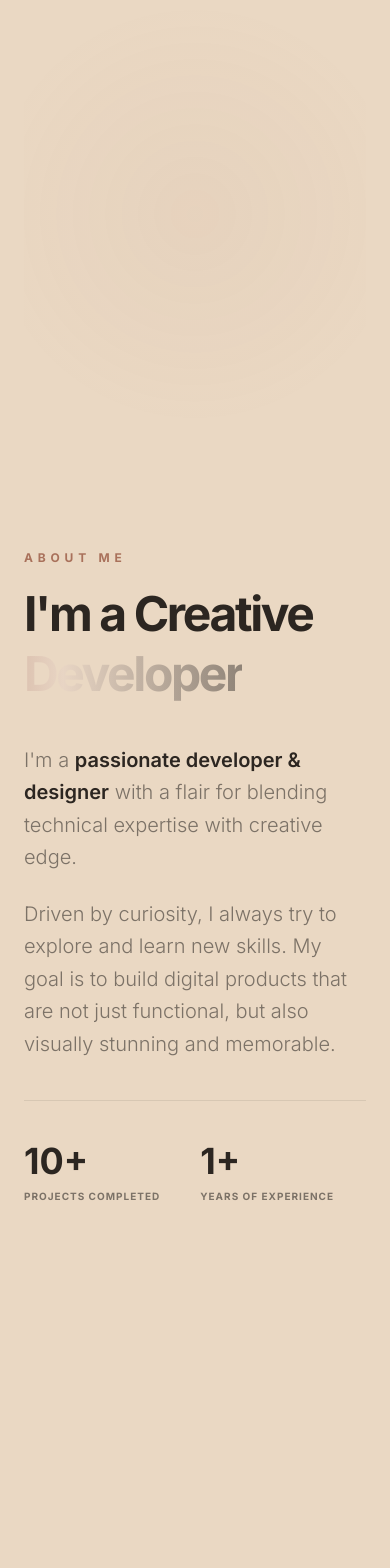
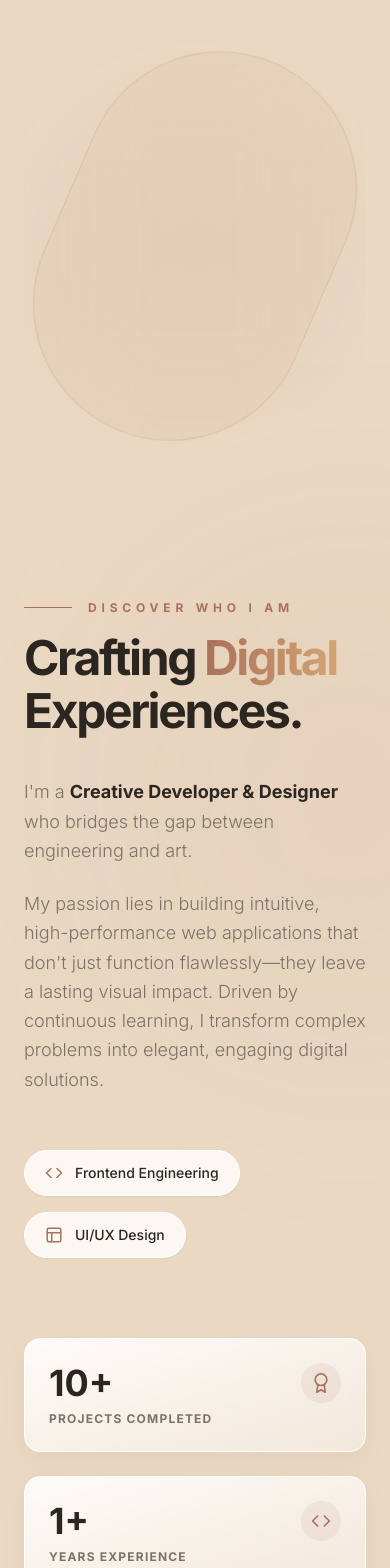
Before and after one commit to Techside-Pragyan/Techside-Portfolio, a React (Vite) app: page / in a window 390 px wide. Shown: the part 1618-3186 px from the top of the page. Built offline with nearby package versions, Linux system fonts and the light colour scheme.

Commit message:
feat: add responsive hero section with interactive 3D parallax card deck

```diff
--- a/src/sections/About.jsx
+++ b/src/sections/About.jsx
@@ -1,15 +1,37 @@
 import React, { useRef } from 'react';
 import { motion, useInView } from 'framer-motion';
+import { FiCode, FiLayout, FiAward } from 'react-icons/fi';
 
 const About = () => {
   const containerRef = useRef(null);
-  // Track if the section is inside the viewport (amount: 0.1 means at least 10% visible)
   const isInView = useInView(containerRef, { once: false, amount: 0.15 });
 
+  const containerVariants = {
+    hidden: { opacity: 0 },
+    visible: {
+      opacity: 1,
+      transition: {
+        staggerChildren: 0.2,
+      },
+    },
+  };
+
+  const itemVariants = {
+    hidden: { opacity: 0, y: 20 },
+    visible: {
+      opacity: 1,
+      y: 0,
+      transition: { duration: 0.6, ease: "easeOut" }
+    },
+  };
+
   return (
-    <section id="about" className="py-24 px-6 relative z-10 overflow-hidden bg-transparent">
-      <div className="container mx-auto max-w-7xl">
-        <div className="grid lg:grid-cols-2 gap-20 items-center">
+    <section id="about" className="py-32 px-6 relative z-10 overflow-hidden bg-transparent">
+      {/* Decorative background elements */}
+      <div className="absolute top-1/2 left-1/4 w-[500px] h-[500px] bg-[#A9715B]/5 rounded-full blur-[120px] -translate-y-1/2 pointer-events-none" />
+
+      <div className="container mx-auto max-w-7xl relative">
+        <div className="grid lg:grid-cols-2 gap-16 lg:gap-24 items-center">
 
           {/* Left Side: Interactive 3D Portal Crystal (Lazy Loaded) */}
           <motion.div
@@ -18,57 +40,88 @@ const About = () => {
             whileInView={{ opacity: 1, scale: 1 }}
             viewport={{ once: true }}
             transition={{ duration: 1 }}
-            className="relative h-[500px] lg:h-[700px] pointer-events-auto cursor-grab active:cursor-grabbing flex items-center justify-center"
+            className="relative h-[500px] lg:h-[700px] pointer-events-auto cursor-grab active:cursor-grabbing flex items-center justify-center group"
           >
+            {/* Elegant glass ring behind 3D object */}
+            <div className="absolute w-[80%] h-[80%] rounded-full border border-[#A9715B]/20 bg-[#A9715B]/5 backdrop-blur-3xl animate-[spin_20s_linear_infinite] group-hover:bg-[#A9715B]/10 transition-colors duration-700" />
+
             {isInView ? (
               <spline-viewer
                 url="https://prod.spline.design/6Wq1Q7YGyM2G5qth/scene.splinecode"
-                className="w-full h-full scale-110"
+                className="w-full h-full scale-110 relative z-10 drop-shadow-2xl"
               ></spline-viewer>
             ) : (
-              // High-performance beautiful glowing backing placeholder when off-screen
-              <div className="w-[300px] h-[300px] rounded-full bg-[radial-gradient(circle_at_center,rgba(169,113,91,0.08),transparent_70%)] blur-3xl animate-pulse pointer-events-none"></div>
+              <div className="w-[300px] h-[300px] rounded-full bg-[radial-gradient(circle_at_center,rgba(169,113,91,0.15),transparent_70%)] blur-3xl animate-pulse pointer-events-none relative z-10"></div>
             )}
 
-            {/* Background Glow */}
-            <div className="absolute inset-0 bg-[radial-gradient(circle_at_center,rgba(169,113,91,0.05),transparent_70%)] -z-10 pointer-events-none"></div>
+            <div className="absolute inset-0 bg-[radial-gradient(circle_at_center,rgba(169,113,91,0.08),transparent_70%)] -z-10 pointer-events-none"></div>
           </motion.div>
 
-          {/* Right Side: About Content */}
+          {/* Right Side: Premium About Content */}
           <motion.div
-            initial={{ opacity: 0, x: 50 }}
-            whileInView={{ opacity: 1, x: 0 }}
-            viewport={{ once: true }}
-            transition={{ duration: 0.8 }}
-            className="space-y-10"
+            variants={containerVariants}
+            initial="hidden"
+            whileInView="visible"
+            viewport={{ once: true, amount: 0.2 }}
+            className="relative space-y-10"
           >
-            <div className="space-y-4">
-              <span className="text-[#A9715B] font-bold tracking-[0.4em] uppercase text-xs">About Me</span>
-              <h2 className="text-5xl md:text-7xl font-black text-[#2C2621] leading-tight tracking-tighter">
-                I'm a Creative <br/>
-                <span className="text-gradient-animated">Developer</span>
+            {/* Floating Glass Card Background for Text */}
+            <div className="absolute -inset-8 bg-white/40 backdrop-blur-xl rounded-[2rem] border border-white/60 shadow-[0_20px_40px_rgba(0,0,0,0.02)] -z-10 hidden md:block" />
+
+            <motion.div variants={itemVariants} className="space-y-4">
+              <div className="flex items-center gap-4">
+                <div className="h-[1px] w-12 bg-[#A9715B]"></div>
+                <span className="text-[#A9715B] font-bold tracking-[0.4em] uppercase text-xs">Discover Who I Am</span>
+              </div>
+              <h2 className="text-5xl md:text-7xl font-black text-[#2C2621] leading-[1.1] tracking-tighter">
+                Crafting <span className="text-transparent bg-clip-text bg-gradient-to-r from-[#A9715B] to-[#D4A373]">Digital</span> <br/>
+                Experiences.
               </h2>
-            </div>
+            </motion.div>
 
-            <div className="space-y-6 text-[#7C7267] text-xl leading-relaxed font-light max-w-xl">
+            <motion.div variants={itemVariants} className="space-y-6 text-[#7C7267] text-lg md:text-xl leading-relaxed font-light max-w-xl">
               <p>
-                I'm a <span className="text-[#2C2621] font-semibold">passionate developer & designer</span> with a flair for blending technical expertise with creative edge.
+                I'm a <b className="text-[#2C2621] font-bold">Creative Developer & Designer</b> who bridges the gap between engineering and art.
               </p>
               <p>
-                Driven by curiosity, I always try to explore and learn new skills. My goal is to build digital products that are not just functional, but also visually stunning and memorable.
+                My passion lies in building intuitive, high-performance web applications that don't just function flawlessly—they leave a lasting visual impact. Driven by continuous learning, I transform complex problems into elegant, engaging digital solutions.
               </p>
-            </div>
+            </motion.div>
 
-            <div className="flex items-center gap-10 pt-10 border-t border-black/[0.08]">
-              <div className="flex flex-col">
-                <span className="text-4xl font-black text-[#2C2621]">10+</span>
-                <span className="text-[10px] font-bold text-[#7C7267] uppercase tracking-widest mt-2">Projects Completed</span>
+            {/* Feature Badges */}
+            <motion.div variants={itemVariants} className="flex flex-wrap gap-4 pt-4">
+              <div className="flex items-center gap-3 px-5 py-3 rounded-full bg-white/80 border border-white shadow-sm backdrop-blur-md text-[#2C2621] font-medium text-sm hover:-translate-y-1 transition-transform cursor-default">
+                <FiCode className="text-[#A9715B] text-lg" />
+                Frontend Engineering
               </div>
-              <div className="flex flex-col">
-                <span className="text-4xl font-black text-[#2C2621]">1+</span>
-                <span className="text-[10px] font-bold text-[#7C7267] uppercase tracking-widest mt-2">Years of Experience</span>
+              <div className="flex items-center gap-3 px-5 py-3 rounded-full bg-white/80 border border-white shadow-sm backdrop-blur-md text-[#2C2621] font-medium text-sm hover:-translate-y-1 transition-transform cursor-default">
+                <FiLayout className="text-[#A9715B] text-lg" />
+                UI/UX Design
               </div>
-            </div>
+            </motion.div>
+
+            {/* Stats Section with Glass Cards */}
+            <motion.div variants={itemVariants} className="flex flex-col sm:flex-row items-center gap-6 pt-10">
+              <div className="w-full sm:flex-1 p-6 rounded-2xl bg-gradient-to-br from-white/90 to-white/40 border border-white shadow-[0_8px_30px_rgb(0,0,0,0.04)] backdrop-blur-md hover:scale-105 transition-transform duration-300">
+                <div className="flex items-center justify-between mb-2">
+                  <span className="text-4xl lg:text-5xl font-black text-[#2C2621]">10+</span>
+                  <div className="w-10 h-10 rounded-full bg-[#A9715B]/10 flex items-center justify-center text-[#A9715B]">
+                    <FiAward className="text-xl" />
+                  </div>
+                </div>
+                <span className="text-xs font-bold text-[#7C7267] uppercase tracking-widest mt-2 block">Projects Completed</span>
+              </div>
+
+              <div className="w-full sm:flex-1 p-6 rounded-2xl bg-gradient-to-br from-white/90 to-white/40 border border-white shadow-[0_8px_30px_rgb(0,0,0,0.04)] backdrop-blur-md hover:scale-105 transition-transform duration-300">
+                <div className="flex items-center justify-between mb-2">
+                  <span className="text-4xl lg:text-5xl font-black text-[#2C2621]">1+</span>
+                  <div className="w-10 h-10 rounded-full bg-[#A9715B]/10 flex items-center justify-center text-[#A9715B]">
+                    <FiCode className="text-xl" />
+                  </div>
+                </div>
+                <span className="text-xs font-bold text-[#7C7267] uppercase tracking-widest mt-2 block">Years Experience</span>
+              </div>
+            </motion.div>
           </motion.div>
 
         </div>
```
